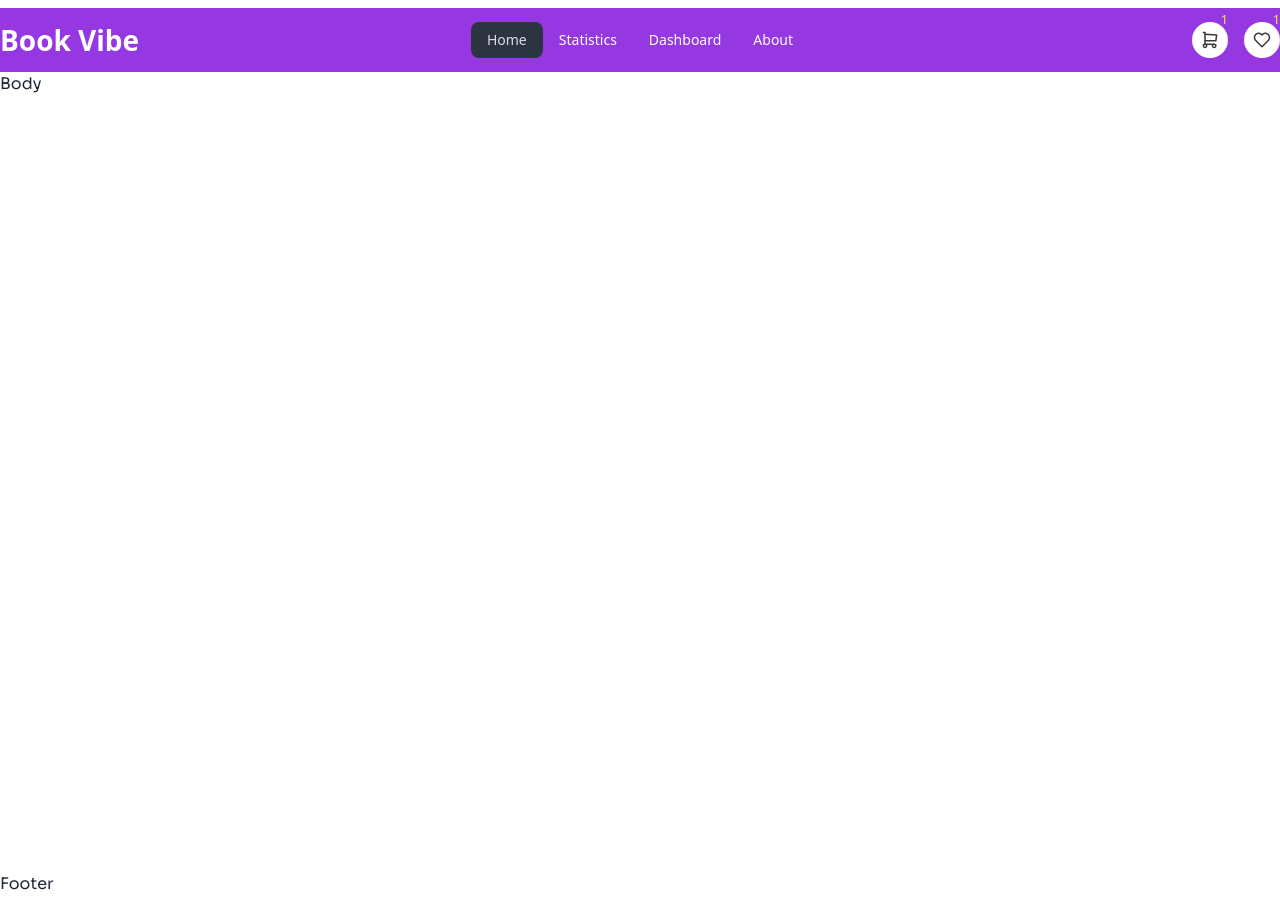
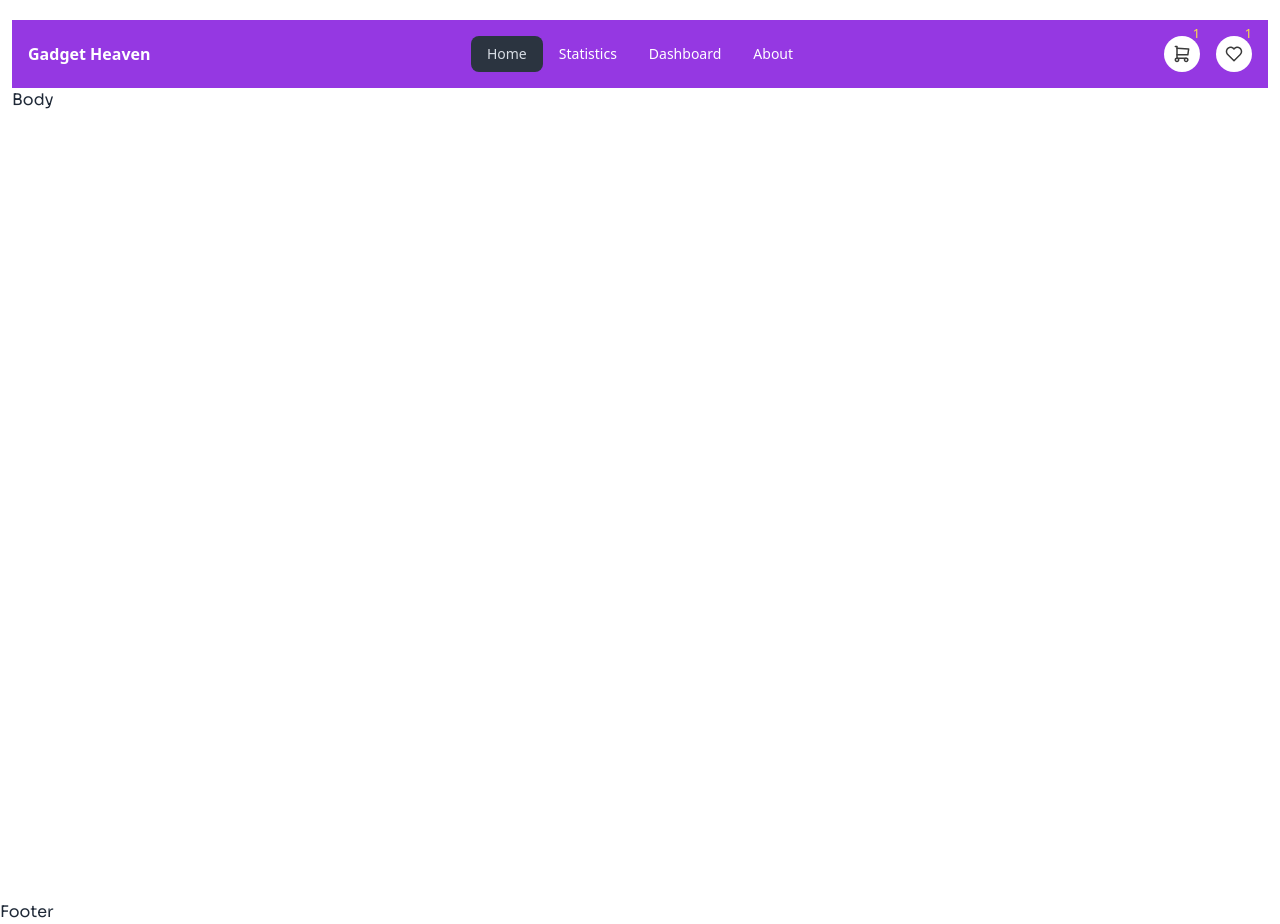
Before and after one commit to sakib-333/ph-b10-a8, a React (Vite) app: page / in a window 1280 px wide. Before the commit the page ends 896 px from the top, so only its background shows below. Built offline with nearby package versions, Linux system fonts and the light colour scheme.

Commit message:
Add max width.

```diff
--- a/src/components/Header/HeaderComponents/Navbar/Navbar.jsx
+++ b/src/components/Header/HeaderComponents/Navbar/Navbar.jsx
@@ -6,7 +6,7 @@ import HeartIcon from "/icons/heart-icon.svg";
 
 const Navbar = () => {
   return (
-    <div className="navbar bg-gadget-100 font-sans p-0 mt-2">
+    <div className="navbar bg-gadget-100 font-sans px-4 mt-2">
       <div className="navbar-start">
         <div className="dropdown">
           <div tabIndex={0} role="button" className="btn btn-ghost lg:hidden">
@@ -43,9 +43,7 @@ const Navbar = () => {
             </li>
           </ul>
         </div>
-        <h1 className="font-bold md:text-xl lg:text-[28px] text-white">
-          Book Vibe
-        </h1>
+        <h1 className="font-bold text-white">Gadget Heaven</h1>
       </div>
       <div className="navbar-center hidden lg:flex">
         <ul className="menu menu-horizontal px-1 text-white">
--- a/src/components/Root/Root.jsx
+++ b/src/components/Root/Root.jsx
@@ -10,8 +10,10 @@ const Root = () => {
 
   return (
     <>
-      <Header />
-      <Body />
+      <div className="p-3 max-w-screen-2xl mx-auto">
+        <Header />
+        <Body />
+      </div>
       <Footer />
     </>
   );
```
